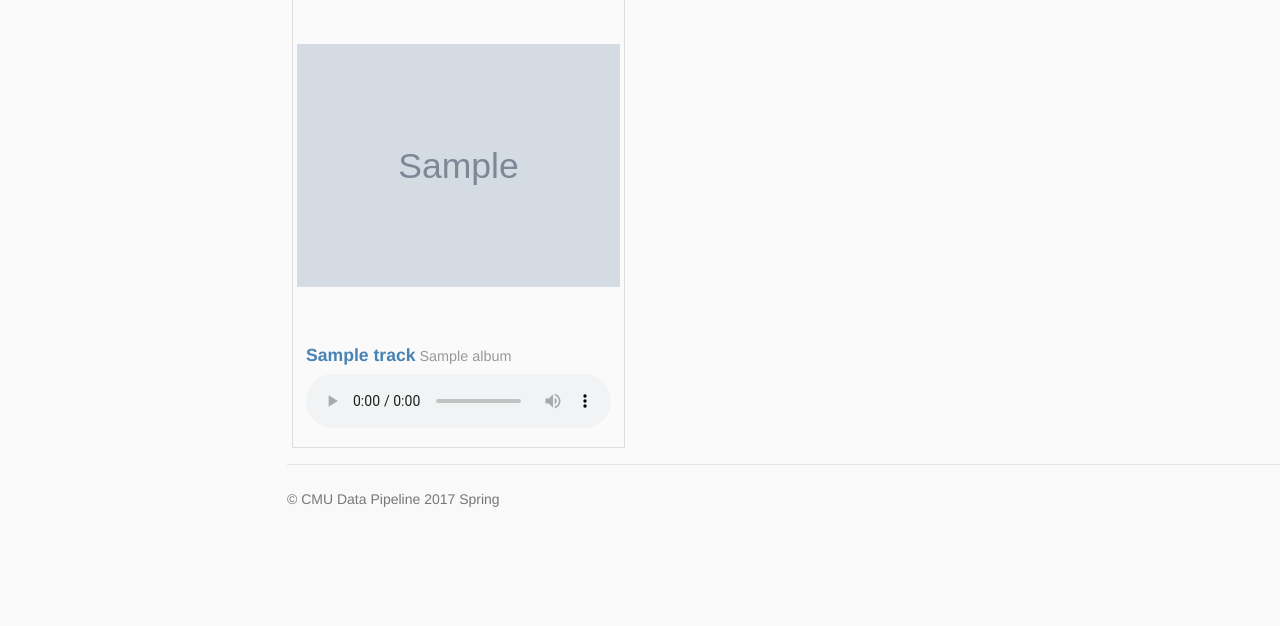
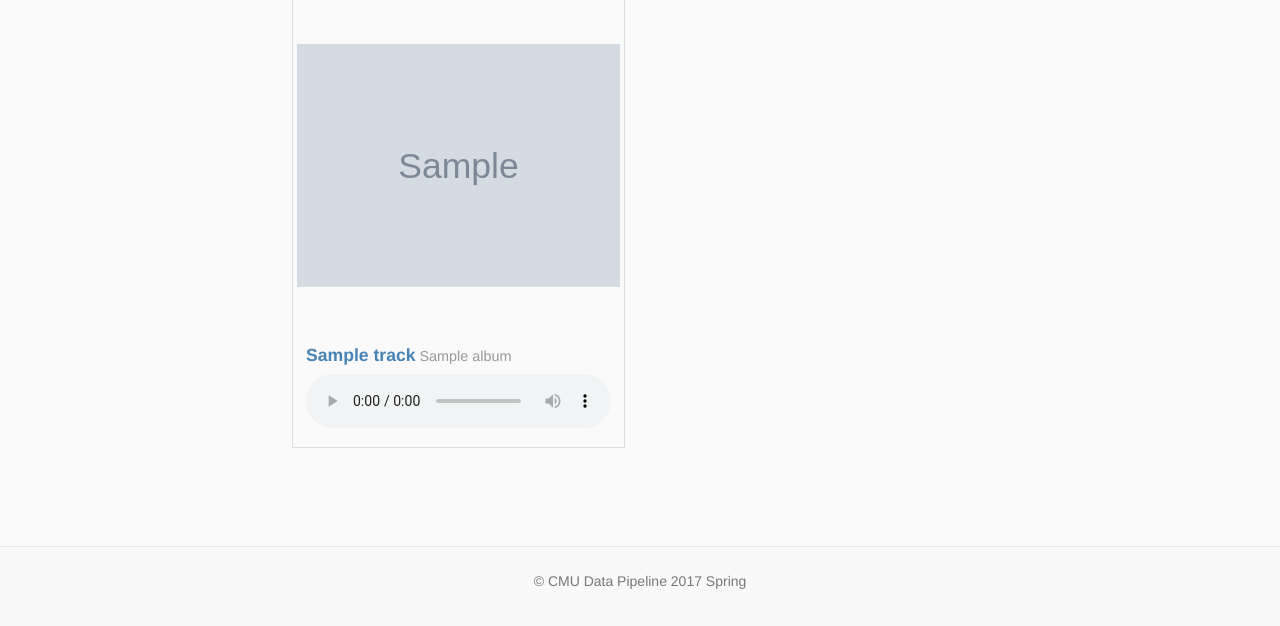
Before and after one commit to Botong/songtaste, a Flask app: page /artist/1 in a window 1280 px wide. Shown: the part 256-882 px from the top of the page. Run offline with Flask 2, Linux system fonts and the light colour scheme; grey boxes marked "Sample" are stand-in pictures; a database or web service that is not in the repository returns one stand-in record (values such as "Sample title"); data that the repository does not hold is empty.

Commit message:
fix footer conflict

```diff
--- a/templates/artist.html
+++ b/templates/artist.html
@@ -59,7 +59,7 @@
                                         <span class="album-name">
                                           {{ t.album.name }}
                                     </span>
-                                        <audio controls loop preload="auto" style="width: 100%; margin-top: 6px">
+                                        <audio controls preload="auto" style="width: 100%; margin-top: 6px">
                                             <source src="{{ t.preview_url }}" type="audio/mpeg">
                                         </audio>
                                     </div>
--- a/templates/partials/footer.html
+++ b/templates/partials/footer.html
@@ -1,7 +1,8 @@
-<div class="container">
-<footer class="footer">
+
+<footer class="footer" style="position: absolute;">
+<div class="container text-center" >
     {% block footer %}
     <p>&copy; CMU Data Pipeline 2017 Spring</p>
     {% endblock %}
+</div>
 </footer>
-</div>
```
